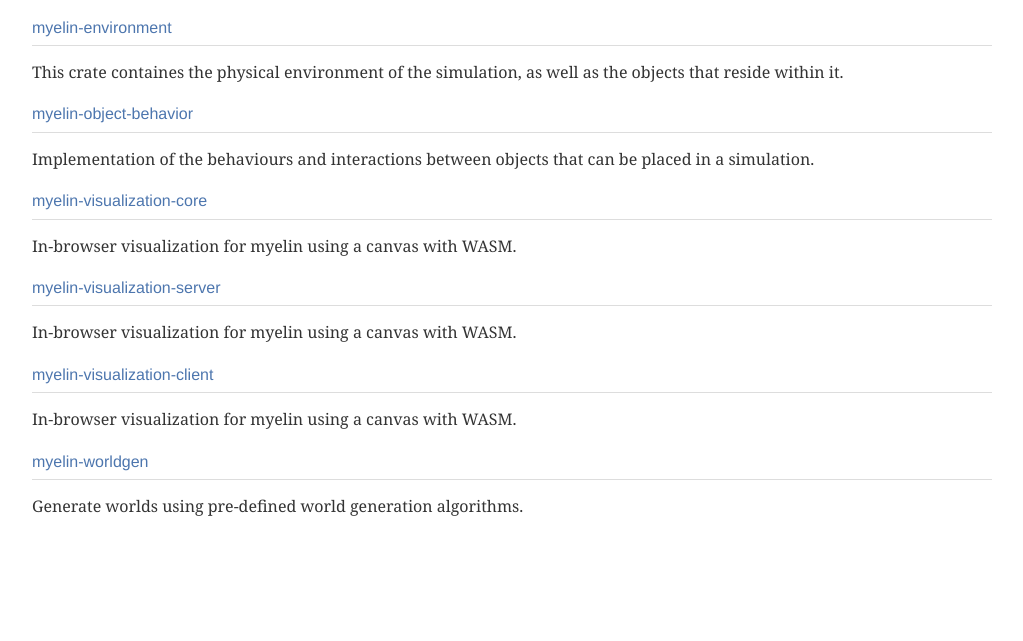
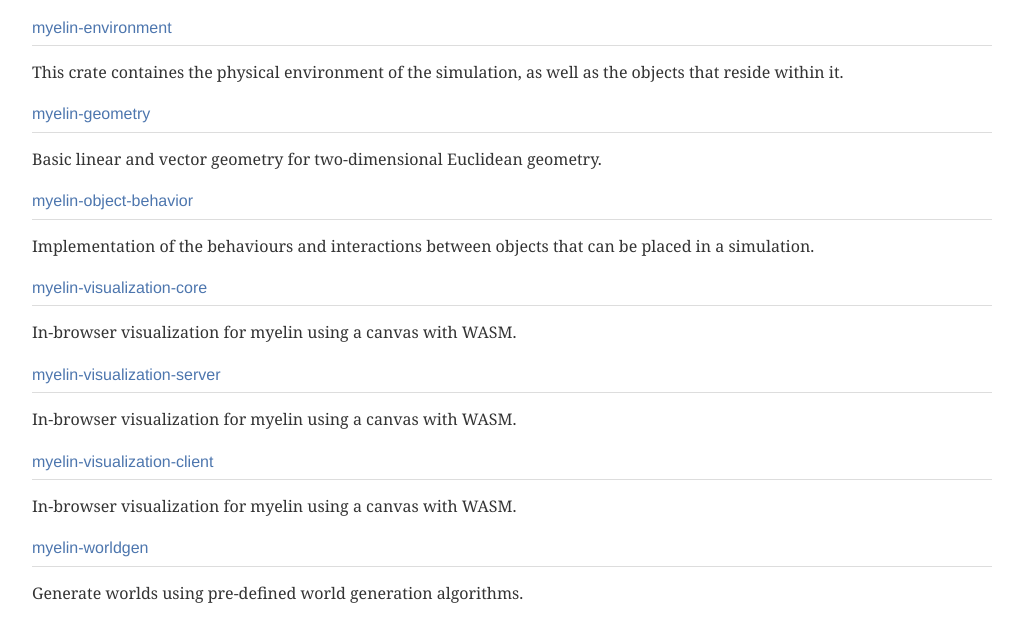
Before and after one commit to myelin-ai/myelin, a plain HTML site: page docs/index.html in a window 1280 px wide. Shown: the part 69-710 px from the top of the page, without its empty margins (213-1236 px from the left). Drawn offline with Linux system fonts and the light colour scheme; a web font is replaced by a local one.

Commit message:
Add myelin-geometry to docs

```diff
--- a/docs/index.html
+++ b/docs/index.html
@@ -1,21 +1,26 @@
 <html>
+
 <head>
   <title>docs.myelin.ch</title>
   <meta charset="utf-8" />
   <link rel="stylesheet" type="text/css" href="main.css" />
 </head>
+
 <body class="rustdoc">
   <section class="content mod">
     <h1 class="fqn">myelin</h1>
 
     <h4><a class="mod" href="myelin_environment">myelin-environment</a></h4>
     <p>This crate containes the physical environment of
-       the simulation, as well as the objects that reside
-       within it.</p>
+      the simulation, as well as the objects that reside
+      within it.</p>
+
+    <h4><a class="mod" href="myelin_geometry">myelin-geometry</a></h4>
+    <p>Basic linear and vector geometry for two-dimensional Euclidean geometry.</p>
 
     <h4><a class="mod" href="myelin_object_behavior">myelin-object-behavior</a></h4>
     <p>Implementation of the behaviours and interactions between
-       objects that can be placed in a simulation.</p>
+      objects that can be placed in a simulation.</p>
 
     <h4><a class="mod" href="myelin_visualization_core">myelin-visualization-core</a></h4>
     <p>In-browser visualization for myelin using a canvas with WASM.</p>
@@ -30,4 +35,5 @@
     <p>Generate worlds using pre-defined world generation algorithms.</p>
   </section>
 </body>
+
 </html>
```
